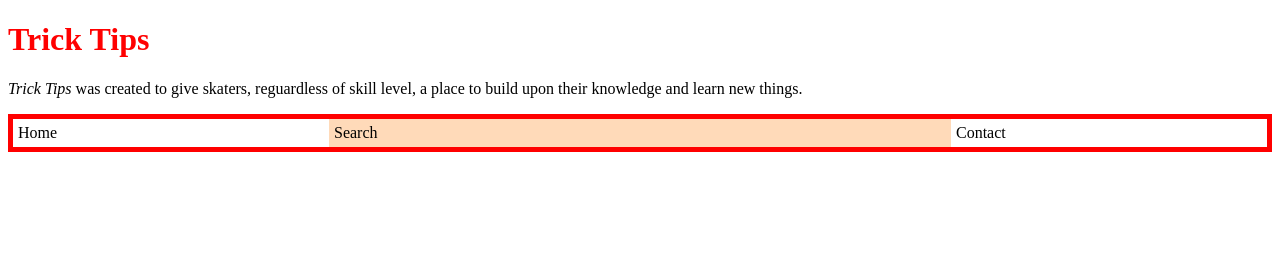
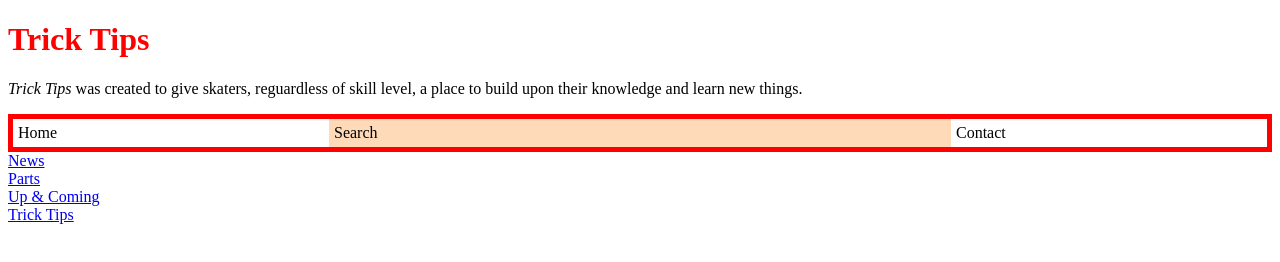
Before and after one commit to spencerh112/flex, a plain HTML site: page index.html in a window 1280 px wide. Drawn offline with Linux system fonts and the light colour scheme.

Commit message:
adding and linking pages

```diff
--- a/index.html
+++ b/index.html
@@ -17,6 +17,11 @@
         <div class="search">Search</div>
         <div class="contact">Contact</div>
     </nav>
-
+    <div class="pages">
+        <a href="news.html">News</a>
+        <a href="parts.html">Parts</a>
+        <a href="up.html">Up & Coming</a>
+        <a href="tricktips.html">Trick Tips</a>
+    </div>
 </body>
 </html>
--- a/mystyle.css
+++ b/mystyle.css
@@ -5,6 +5,7 @@ h1 {
 .container {
     display: flex;
     border: 5px solid red;
+    flex-direction: row;
 }
 
 .container > div {
@@ -16,3 +17,8 @@ h1 {
     flex: 2;
     background-color: peachpuff;
 }
+
+.pages {
+    display: flex;
+    flex-direction: column;
+}
```
Also changed, not shown: news.html (added), parts.html (added), tricktips.html (added), up.html (added).
